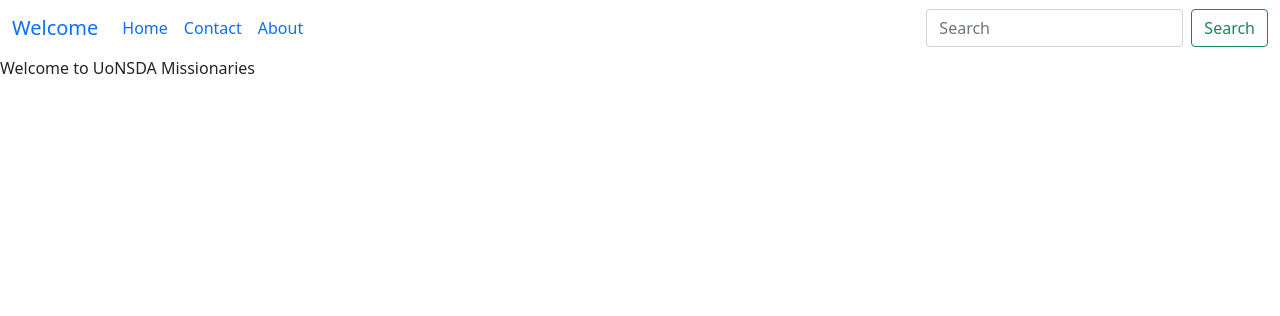
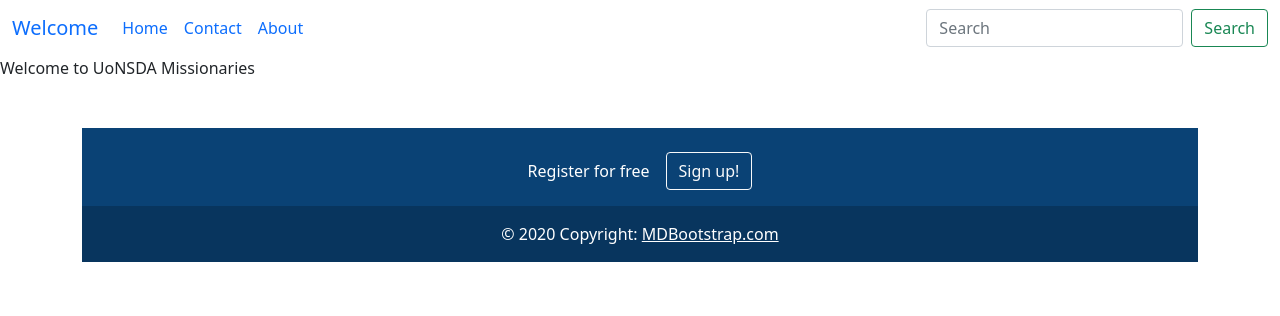
Before and after one commit to ISLOWIsmaeli/Uonsda-Site-Sorting, a Django app: page / in a window 1280 px wide. Shown: the top 316 px of the page. Run offline with Django 5.2, Linux system fonts and the light colour scheme.

Commit message:
copied a footer

```diff
--- a/sorting/templates/sorting/base.html
+++ b/sorting/templates/sorting/base.html
@@ -36,7 +36,39 @@
     </nav>
         {% block content %}
         {% endblock %}
+    <!-- Remove the container if you want to extend the Footer to full width. -->
+<div class="container my-5">
 
+  <section class="">
+  <!-- Footer -->
+  <footer class="text-center text-white" style="background-color: #0a4275;">
+    <!-- Grid container -->
+    <div class="container p-4 pb-0">
+      <!-- Section: CTA -->
+      <section class="">
+        <p class="d-flex justify-content-center align-items-center">
+          <span class="me-3">Register for free</span>
+          <button type="button" class="btn btn-outline-light btn-rounded">
+            Sign up!
+          </button>
+        </p>
+      </section>
+      <!-- Section: CTA -->
+    </div>
+    <!-- Grid container -->
+
+    <!-- Copyright -->
+    <div class="text-center p-3" style="background-color: rgba(0, 0, 0, 0.2);">
+      © 2020 Copyright:
+      <a class="text-white" href="https://mdbootstrap.com/">MDBootstrap.com</a>
+    </div>
+    <!-- Copyright -->
+  </footer>
+  <!-- Footer -->
+</section>
+
+</div>
+<!-- End of .container -->
     <script src="https://cdn.jsdelivr.net/npm/bootstrap@5.1.3/dist/js/bootstrap.bundle.min.js" integrity="sha384-ka7Sk0Gln4gmtz2MlQnikT1wXgYsOg+OMhuP+IlRH9sENBO0LRn5q+8nbTov4+1p" crossorigin="anonymous"></script>
 </body>
 </html>
```
